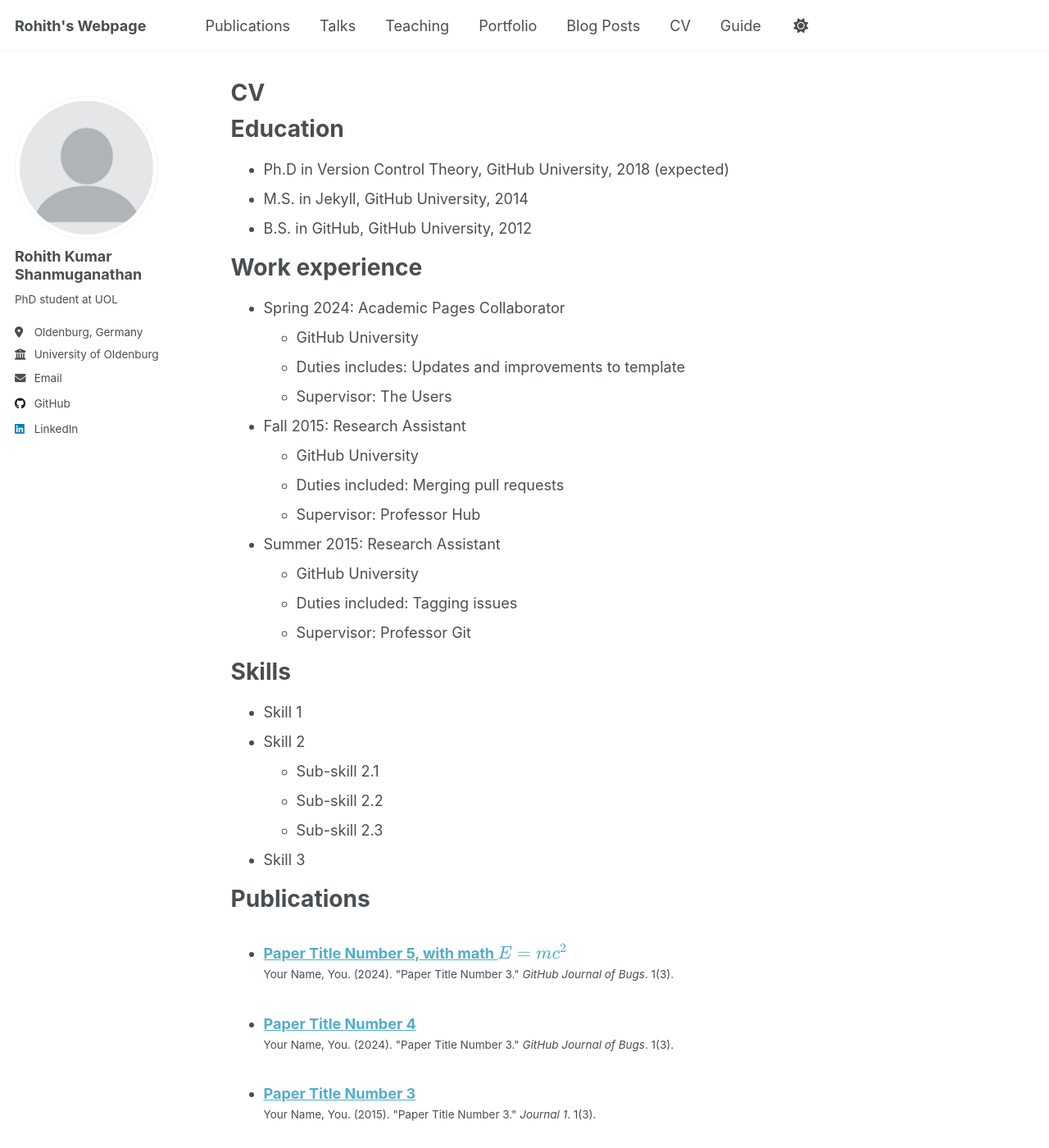
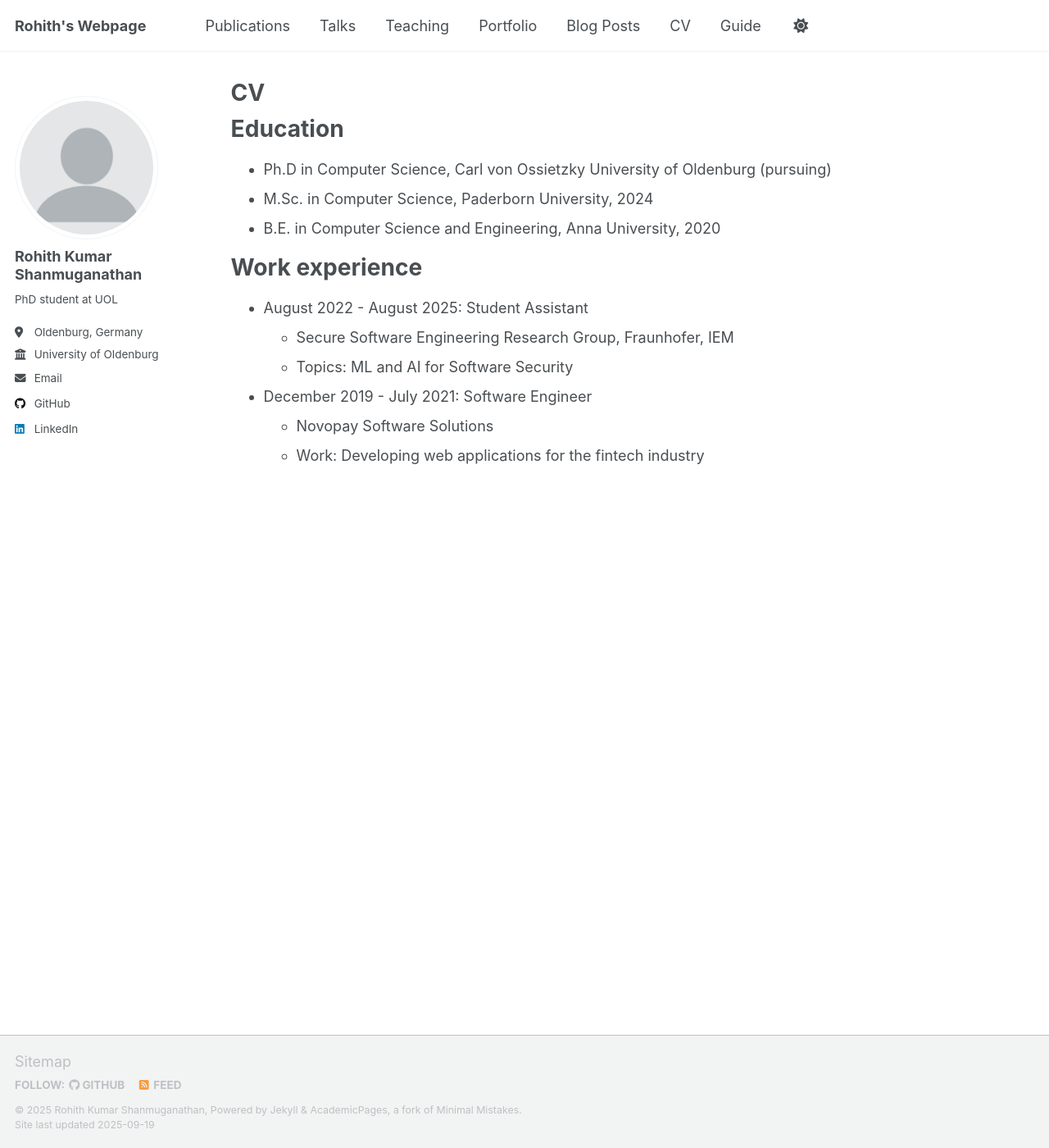
Before and after one commit to rohithsh/rohithsh.github.io, a Jekyll site: the page built from _pages/cv.md, in a window 1280 px wide and 1400 px high. Shown: the whole window at 82% size. Built offline with Jekyll 4.4.1, drawn with Linux system fonts in a browser that asks for light colours; a script that is not in the unit is left out; some of the changed text lies outside the part shown.

Commit message:
Update cv.md

```diff
--- a/_pages/cv.md
+++ b/_pages/cv.md
@@ -11,27 +11,21 @@ redirect_from:
 
 Education
 ======
-* Ph.D in Version Control Theory, GitHub University, 2018 (expected)
-* M.S. in Jekyll, GitHub University, 2014
-* B.S. in GitHub, GitHub University, 2012
+* Ph.D in Computer Science, Carl von Ossietzky University of Oldenburg (pursuing)
+* M.Sc. in Computer Science, Paderborn University, 2024
+* B.E. in Computer Science and Engineering, Anna University, 2020
 
 Work experience
 ======
-* Spring 2024: Academic Pages Collaborator
-  * GitHub University
-  * Duties includes: Updates and improvements to template
-  * Supervisor: The Users
+* August 2022 - August 2025: Student Assistant
+  * Secure Software Engineering Research Group, Fraunhofer, IEM
+  * Topics: ML and AI for Software Security
 
-* Fall 2015: Research Assistant
-  * GitHub University
-  * Duties included: Merging pull requests
-  * Supervisor: Professor Hub
+* December 2019 - July 2021: Software Engineer
+  * Novopay Software Solutions
+  * Work: Developing web applications for the fintech industry
 
-* Summer 2015: Research Assistant
-  * GitHub University
-  * Duties included: Tagging issues
-  * Supervisor: Professor Git
-
+<!---
 Skills
 ======
 * Skill 1
@@ -53,6 +47,7 @@ Talks
     {% include archive-single-talk-cv.html  %}
   {% endfor %}</ul>
 
+
 Teaching
 ======
   <ul>{% for post in site.teaching reversed %}
@@ -62,3 +57,6 @@ Teaching
 Service and leadership
 ======
 * Currently signed in to 43 different slack teams
+
+
+-->
```
